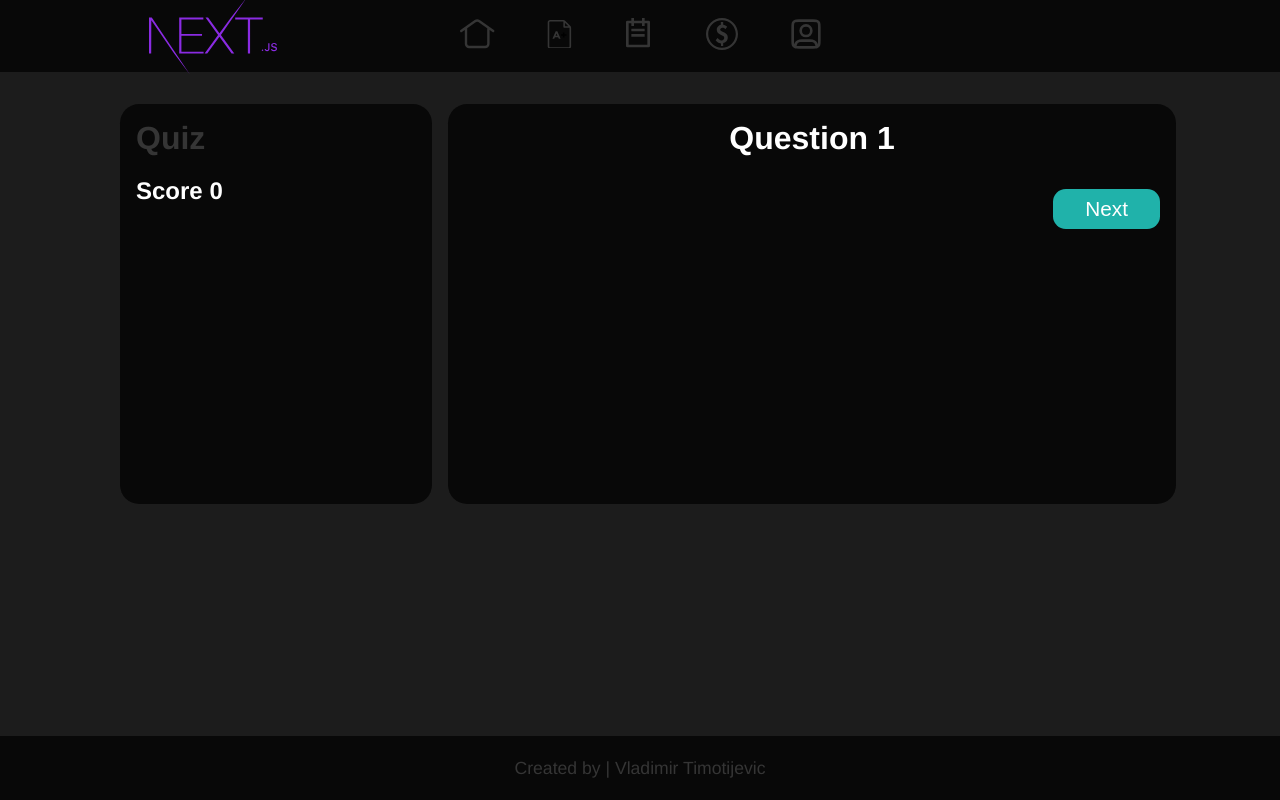
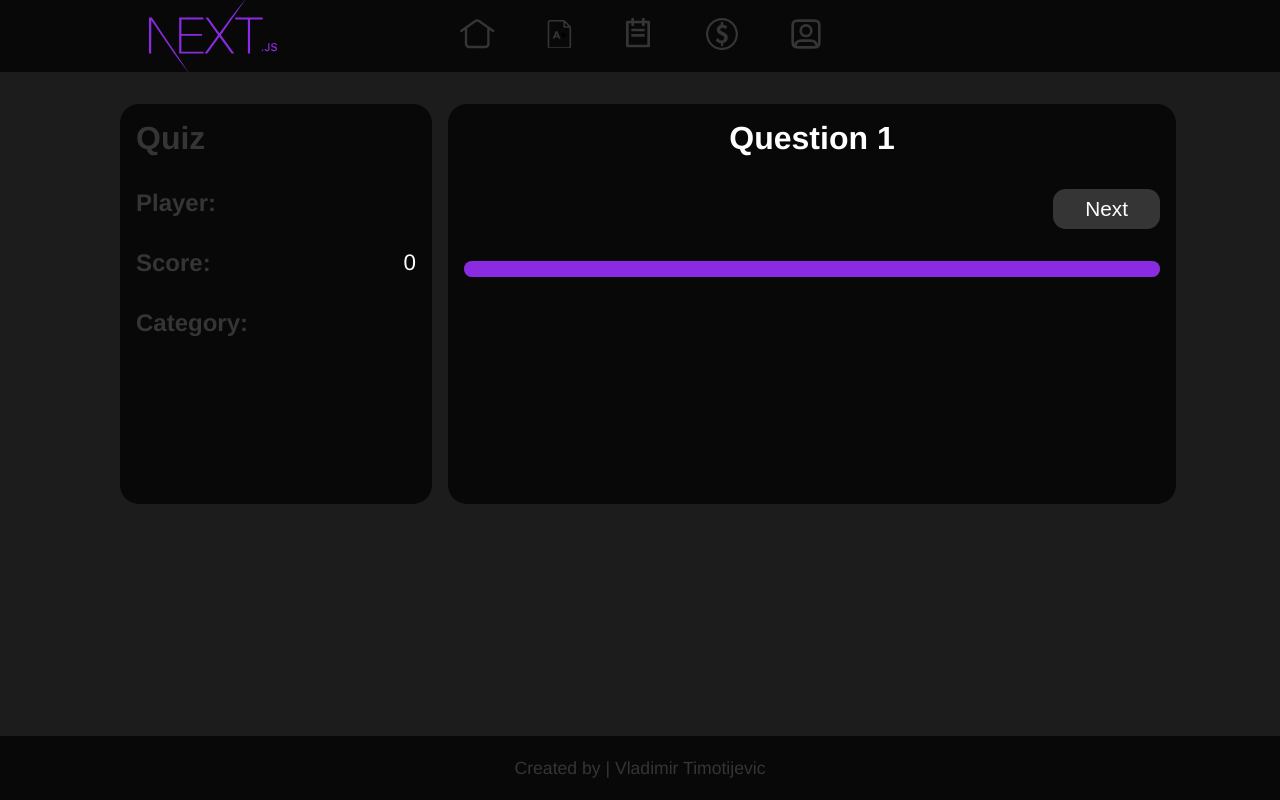
Before and after one commit to TimotijevicVlada/NextJS, a Next.js app: page /quiz/questions in a window 1280 px wide. Built offline with nearby package versions, Linux system fonts and the light colour scheme.

Commit message:
Added bar percentage on the bottom of the quiz

```diff
--- a/components/Quiz/QuizBody/QuizBody.module.scss
+++ b/components/Quiz/QuizBody/QuizBody.module.scss
@@ -5,7 +5,8 @@
     padding: 1rem;
     border-radius: 1.2rem;
 
-    h1, h2 {
+    h1,
+    h2 {
         margin: 0;
         text-align: center;
         margin-bottom: 2rem;
@@ -19,13 +20,37 @@
     .nextButton {
         display: flex;
         justify-content: flex-end;
+        margin-bottom: 2rem;
 
         button {
             color: $color-white;
-            background-color: $color-green;
+            background-color: $color-gray;
             border-radius: 0.8rem;
             font-size: 1.3rem;
             padding: 0.5rem 2rem;
+
+            &:disabled {
+                cursor: not-allowed;
+            }
+        }
+
+        &.active {
+            button {
+                background-color: $color-green;
+            }
+        }
+    }
+
+    .percentBody {
+        background-color: $color-gray;
+        height: 1rem;
+        border-radius: 3rem;
+
+        .percentage {
+            height: 100%;
+            background-color: $color-primary;
+            border-radius: 3rem;
+            transition: all 0.3s ease;
         }
     }
 }
--- a/components/Quiz/QuizBody/QuizBody.tsx
+++ b/components/Quiz/QuizBody/QuizBody.tsx
@@ -2,15 +2,13 @@ import React, { useState, useEffect } from 'react';
 import css from "./QuizBody.module.scss";
 
 //types
-import { QuestionsProps } from '@/types/redux/quizReducer';
 import { QuizBodyProps } from '@/types/components/quiz';
 import SingleAnswer from '../SingleAnswer/SingleAnswer';
 
-const QuizBody: React.FC<QuizBodyProps> = ({ questions, setScore }) => {
+const QuizBody: React.FC<QuizBodyProps> = ({ questions, setScore, currentQuestion, setQurrentQuestion }) => {
 
     //local state
     const [questionNumber, setQuestionNumber] = useState(0);
-    const [currentQuestion, setQurrentQuestion] = useState<QuestionsProps | null>(null);
     const [choosenAnswer, setChoosenAnswer] = useState("");
 
     useEffect(() => {
@@ -54,8 +52,12 @@ const QuizBody: React.FC<QuizBodyProps> = ({ questions, setScore }) => {
                     />
                 ))}
             </div>
-            <div className={css.nextButton}>
-                <button onClick={handleNext}>Next</button>
+            <div className={`${css.nextButton} ${choosenAnswer ? css.active : ""}`}>
+                <button disabled={!!!choosenAnswer} onClick={handleNext}>Next</button>
+            </div>
+
+            <div className={css.percentBody}>
+                <div className={css.percentage} style={{ width: `${(questionNumber / questions.length) * 100}%` }}></div>
             </div>
         </div>
     )
--- a/components/Quiz/QuizQuestions/QuizQuestions.tsx
+++ b/components/Quiz/QuizQuestions/QuizQuestions.tsx
@@ -14,6 +14,7 @@ import { useSelector } from 'react-redux';
 
 //types
 import { State } from '@/redux/store';
+import { QuestionsProps } from '@/types/redux/quizReducer';
 
 const QuizQuestions = () => {
 
@@ -27,14 +28,17 @@ const QuizQuestions = () => {
 
   //variables
   const name = useMemo(() => router.query.name, [router.query.name]);
+  const category = useMemo(() => router.query.category, [router.query.category]);
+  const difficulty = useMemo(() => router.query.difficulty, [router.query.difficulty]);
 
   const [score, setScore] = useState(0);
+  const [currentQuestion, setQurrentQuestion] = useState<QuestionsProps | null>(null);
 
   useEffect(() => {
-    if (router.query.category) {
-      getQuizQuestions();
+    if (category && difficulty) {
+      getQuizQuestions(category, difficulty);
     }
-  }, [router.query.category])
+  }, [category])
 
   if (isLoading) {
     return (
@@ -47,10 +51,13 @@ const QuizQuestions = () => {
       <QuizSidebar
         name={name ? name : ""}
         score={score}
+        category={currentQuestion?.category}
       />
       <QuizBody
         questions={questions}
         setScore={setScore}
+        currentQuestion={currentQuestion}
+        setQurrentQuestion={setQurrentQuestion}
       />
     </div>
   )
--- a/components/Quiz/QuizSidebar/QuizSidebar.module.scss
+++ b/components/Quiz/QuizSidebar/QuizSidebar.module.scss
@@ -8,5 +8,23 @@
     h1 {
         margin: 0;
         color: $color-gray;
+        margin-bottom: 2rem;
+    }
+
+    .nameWrapper,
+    .scoreWrapper,
+    .categoryWrapper {
+        display: flex;
+        justify-content: space-between;
+        align-items: center;
+        margin-bottom: 2rem;
+        h2 {
+            margin: 0;
+            color: $color-gray;
+        }
+
+        span {
+            font-size: 1.4rem;
+        }
     }
 }
--- a/components/Quiz/QuizSidebar/QuizSidebar.tsx
+++ b/components/Quiz/QuizSidebar/QuizSidebar.tsx
@@ -4,11 +4,22 @@ import css from "./QuizSidebar.module.scss";
 //types
 import { QuizSidebarProps } from '@/types/components/quiz';
 
-const QuizSidebar: React.FC<QuizSidebarProps> = ({ name, score }) => {
+const QuizSidebar: React.FC<QuizSidebarProps> = ({ name, score, category }) => {
     return (
         <div className={css.container}>
             <h1>Quiz</h1>
-            <h2>Score {score}</h2>
+            <div className={css.nameWrapper}>
+                <h2>Player:</h2>
+                <span>{name}</span>
+            </div>
+            <div className={css.scoreWrapper}>
+                <h2>Score:</h2>
+                <span>{score}</span>
+            </div>
+            <div className={css.categoryWrapper}>
+                <h2>Category:</h2>
+                <span>{category}</span>
+            </div>
         </div>
     )
 }
--- a/redux/actions/quizActions.ts
+++ b/redux/actions/quizActions.ts
@@ -2,11 +2,10 @@ import axios from "axios";
 import { Dispatch } from "redux";
 import { ActionType } from "../actionTypes";
 
-
-export const getQuizQuestions = () => async (dispatch: Dispatch) => {
+export const getQuizQuestions = (category: string | string[], difficulty: string | string[]) => async (dispatch: Dispatch) => {
     dispatch({ type: ActionType.GET_QUESTIONS_LOADING, payload: true });
     try {
-        const { data } = await axios.get("https://opentdb.com/api.php?amount=10&category=21&difficulty=easy&type=multiple");
+        const { data } = await axios.get(`https://opentdb.com/api.php?amount=10&category=${category}&difficulty=${difficulty}&type=multiple`);
         dispatch({ type: ActionType.GET_QUESTIONS, payload: data.results });
     } catch (error) {
         dispatch({ type: ActionType.GET_QUESTIONS_ERROR });
--- a/types/components/quiz.ts
+++ b/types/components/quiz.ts
@@ -15,11 +15,14 @@ export interface ErrorsProps {
 export interface QuizBodyProps {
     questions: QuestionsProps[];
     setScore: Dispatch<SetStateAction<number>>
+    currentQuestion: QuestionsProps | null;
+    setQurrentQuestion: Dispatch<SetStateAction<QuestionsProps | null>>
 }
 
 export interface QuizSidebarProps {
     name: string | string[];
     score: number;
+    category: string | undefined;
 }
 
 export interface SingleAnswerProps {
```
